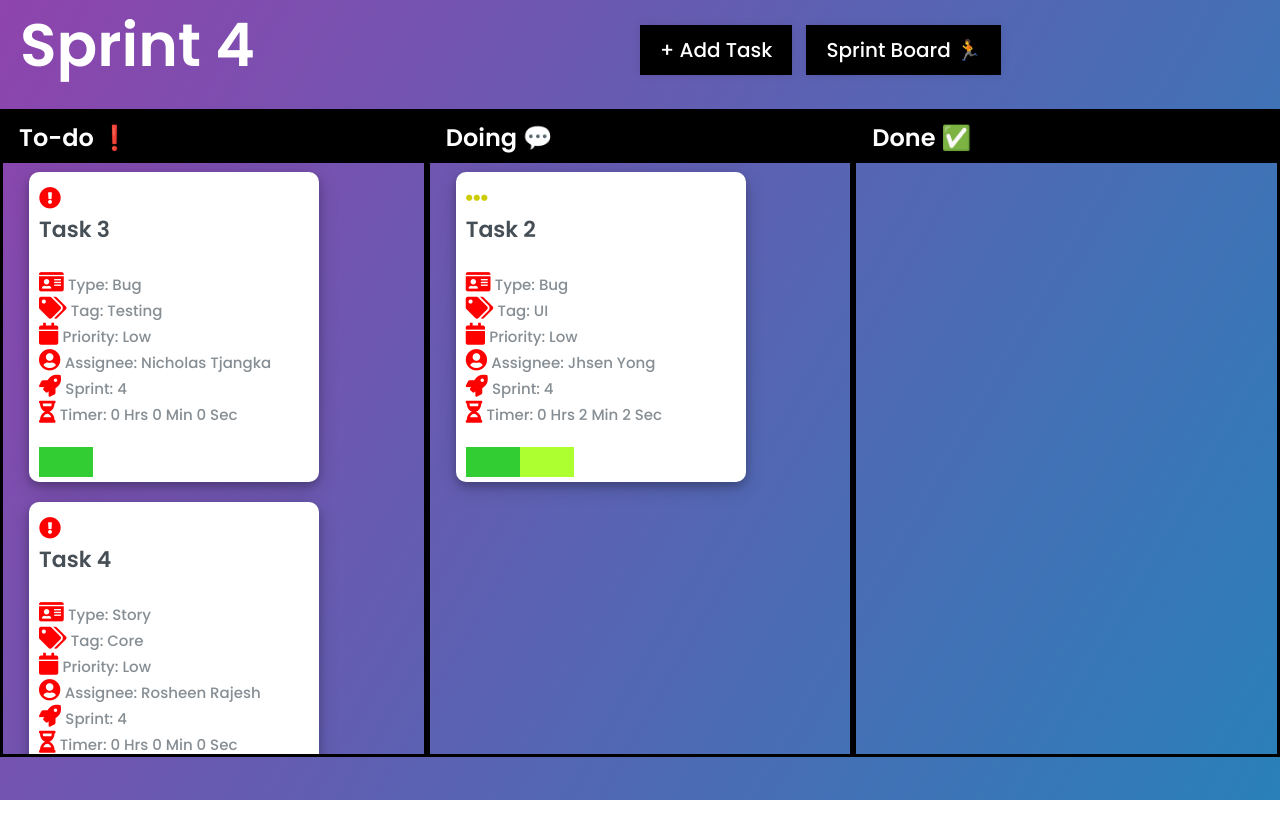
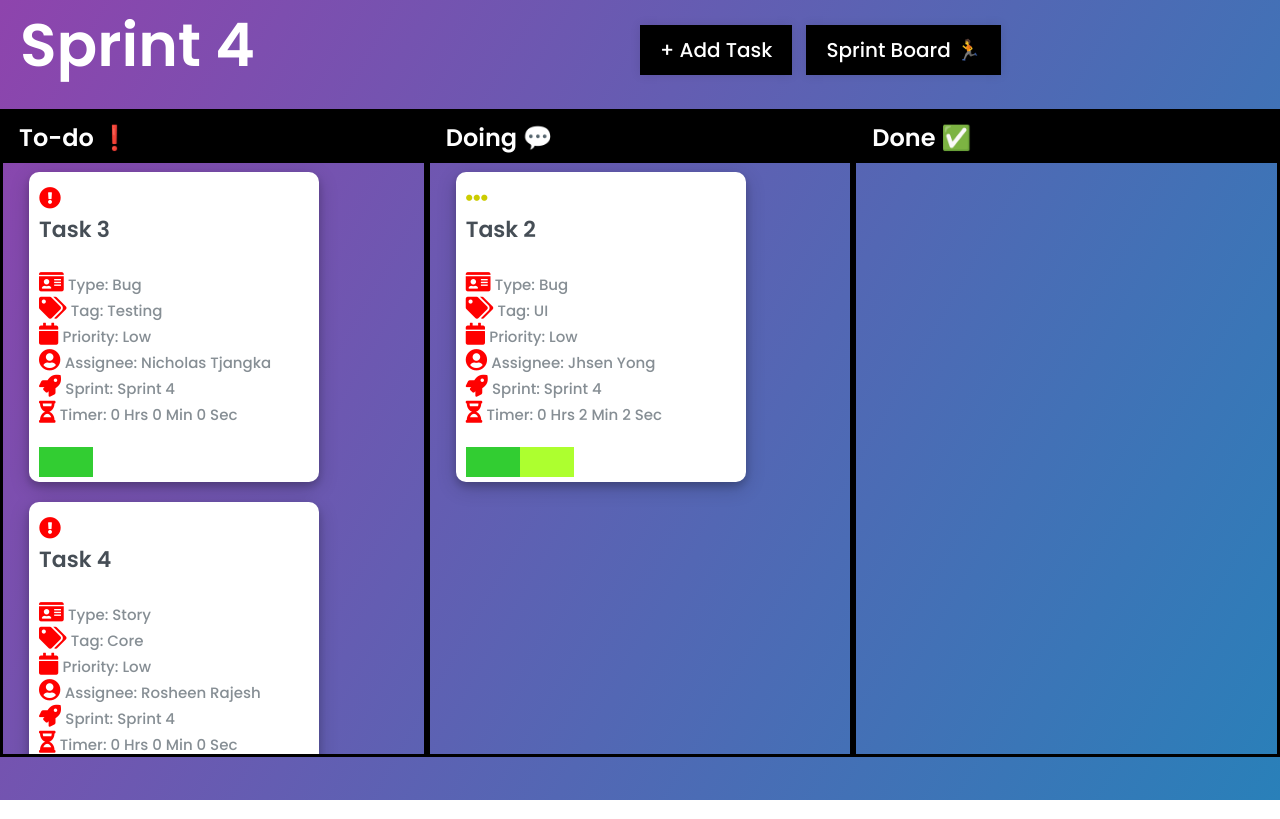
Before and after one commit to NigelTXH/trello_like_website, a Flask app: page /kanban/4 in a window 1280 px wide. Run offline with Flask 2, Linux system fonts and the light colour scheme.

Commit message:
QOL changes and UI improvements
-Fixed team member task contributions
-Fixed team member total hours worked
-Fixed task display to show correct sprint
-Fixed Kanban board tasks to display
 completion date

```diff
--- a/app.py
+++ b/app.py
@@ -203,12 +203,13 @@ def kanban(id):
         appDb.update_card("sprint_id", id, task_id)
         return redirect(f"/kanban/{id}")
     else:
-        return render_template('kanban.html', tasks=tasks, id=id, sprint_name=sprint_name)
+        return render_template('kanban.html', tasks=tasks, id=id, sprint_name=sprint_name, sprints=sprints)
 
 @app.route('/membersboard',methods=['POST','GET'])
 def membersboard():
     users = appDb.all_users()
-    return render_template("membersboard.html",users=users)
+    tasks = appDb.all_cards()
+    return render_template("membersboard.html",users=users, tasks=tasks)
 
 @app.route('/delete_user/<int:id>')
 def delete_user(id):
--- a/templates/index.html
+++ b/templates/index.html
@@ -122,7 +122,11 @@
                         {% if task[12] == None %}
                             <span class="quote2">Sprint: None</span>
                         {% else %}
-                            <span class="quote2">Sprint: {{task[12]}}</span>
+                            {% for sprint in sprints %}
+                                {% if task[12] == sprint[0] %}
+                                    <span class="quote2">Sprint: {{sprint[1]}}</span>
+                                {% endif %}
+                            {% endfor %}
                         {% endif %}
                         <br>
                         <i class="fa fa-hourglass-half"></i>
--- a/templates/kanban.html
+++ b/templates/kanban.html
@@ -50,7 +50,11 @@
                         {% if task[12] == None %}
                             <span class="quote2">Sprint: None</span>
                         {% else %}
-                            <span class="quote2">Sprint: {{task[12]}}</span>
+                            {% for sprint in sprints %}
+                                {% if task[12] == sprint[0] %}
+                                    <span class="quote2">Sprint: {{sprint[1]}}</span>
+                                {% endif %}
+                            {% endfor %}
                         {% endif %}
                         <br>
                         <i class="fa fa-hourglass-half"></i>
@@ -132,7 +136,11 @@
                         {% if task[12] == None %}
                             <span class="quote2">Sprint: None</span>
                         {% else %}
-                            <span class="quote2">Sprint: {{task[12]}}</span>
+                            {% for sprint in sprints %}
+                                {% if task[12] == sprint[0] %}
+                                    <span class="quote2">Sprint: {{sprint[1]}}</span>
+                                {% endif %}
+                            {% endfor %}
                         {% endif %}
                         <br>
                         <i class="fa fa-hourglass-half"></i>
@@ -190,7 +198,7 @@
                     {% elif task[6] == "Doing" %}
                         <div><i class="fa fa-ellipsis-h" style="color: 	#CCCC00; margin-top: 5px;"></i></div>
                     {% else %}
-                        <div><i class="fa fa-check" style="color:green; margin-top: 5px;"></i></div>
+                    <div><i class="fa fa-check" style="color:green; margin-top: 5px;"></i><span class="quote2">&nbsp;&nbsp;Completed on {{task[9]}}</span></div>
                     {% endif %}
                     <div class="card_text">
                         <h3 class="name">{{task[1]}}</h3>
@@ -213,7 +221,11 @@
                         {% if task[12] == None %}
                             <span class="quote2">Sprint: None</span>
                         {% else %}
-                            <span class="quote2">Sprint: {{task[12]}}</span>
+                            {% for sprint in sprints %}
+                                {% if task[12] == sprint[0] %}
+                                    <span class="quote2">Sprint: {{sprint[1]}}</span>
+                                {% endif %}
+                            {% endfor %}
                         {% endif %}
                         <br>
                         <i class="fa fa-hourglass-half"></i>
```
Also changed, not shown: templates/membersboard.html (+11 -2 lines), webapp.db.
